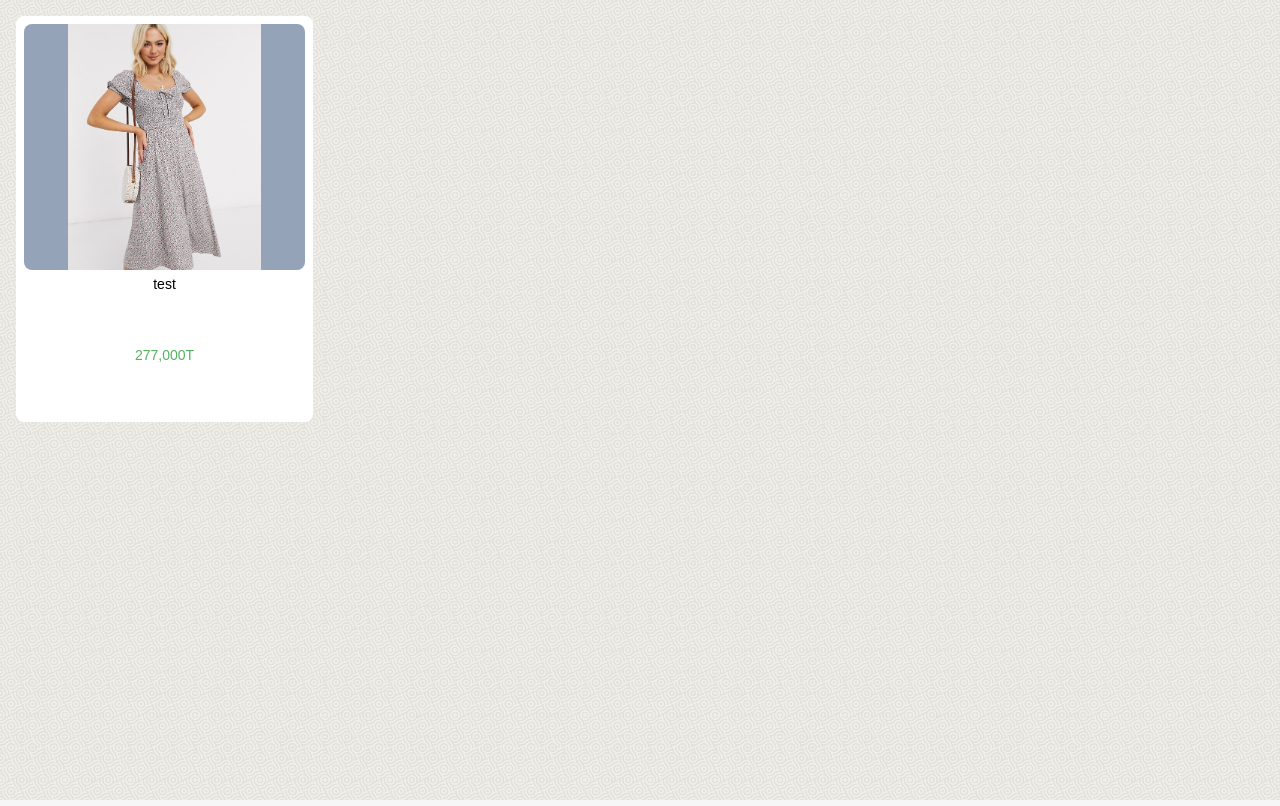
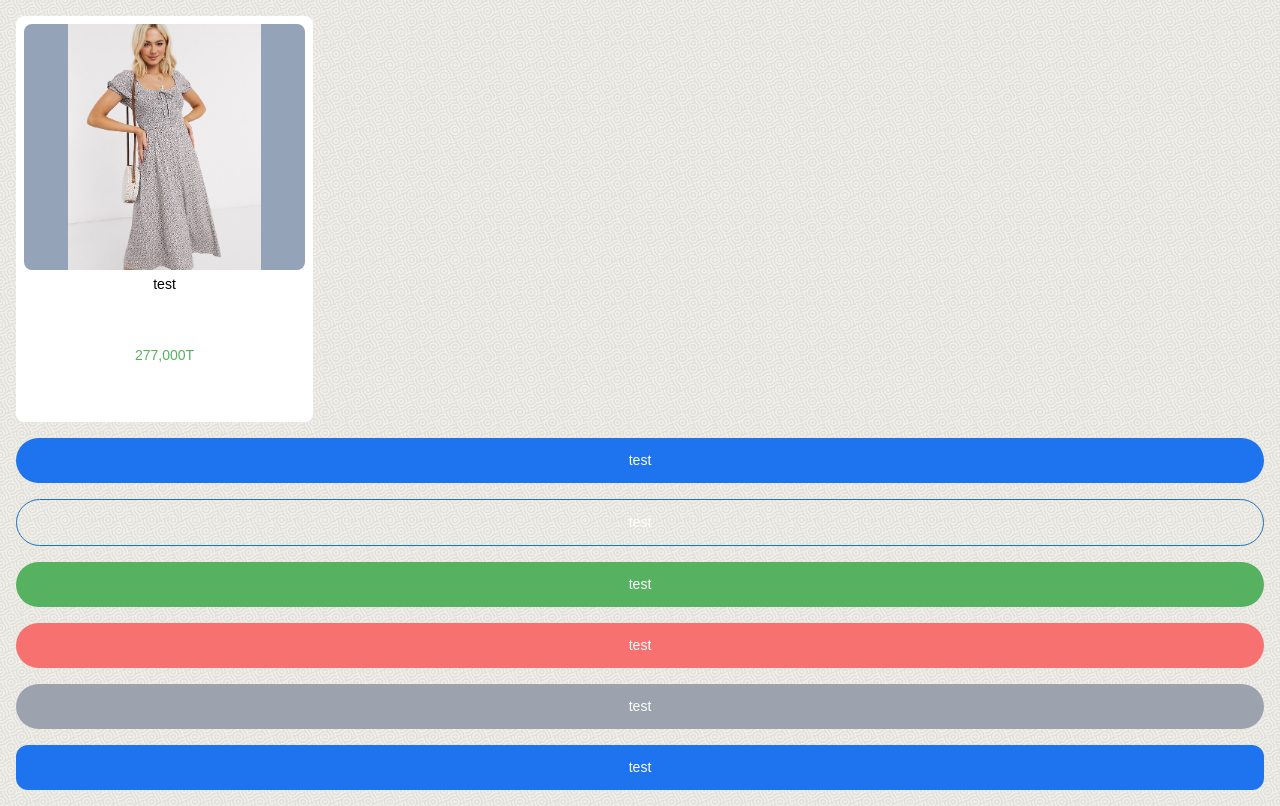
Before and after one commit to mohammadyousefi02/shopify, a Next.js app: page /components in a window 1280 px wide. Built offline with nearby package versions, Linux system fonts and the light colour scheme.

Commit message:
SOY-editBtnComponent:(components):test Button

```diff
--- a/pages/components.tsx
+++ b/pages/components.tsx
@@ -1,10 +1,17 @@
 import React from 'react'
+import Button from '../src/components/Button'
 import ProductCart from '../src/components/ProductCard'
 
 function Component() {
   return (
-    <div className='p-4 flex '>
+    <div className='p-4 flex flex-col gap-4'>
         <ProductCart/>
+        <Button title='test' color='blue'/>
+        <Button title='test' color='blue' outline={true}/>
+        <Button title='test' color='green'/>
+        <Button title='test' color="red"/>
+        <Button title='test' color='gray'/>
+        <Button title='test' rounded='normal'/>
     </div>
   )
 }
```
